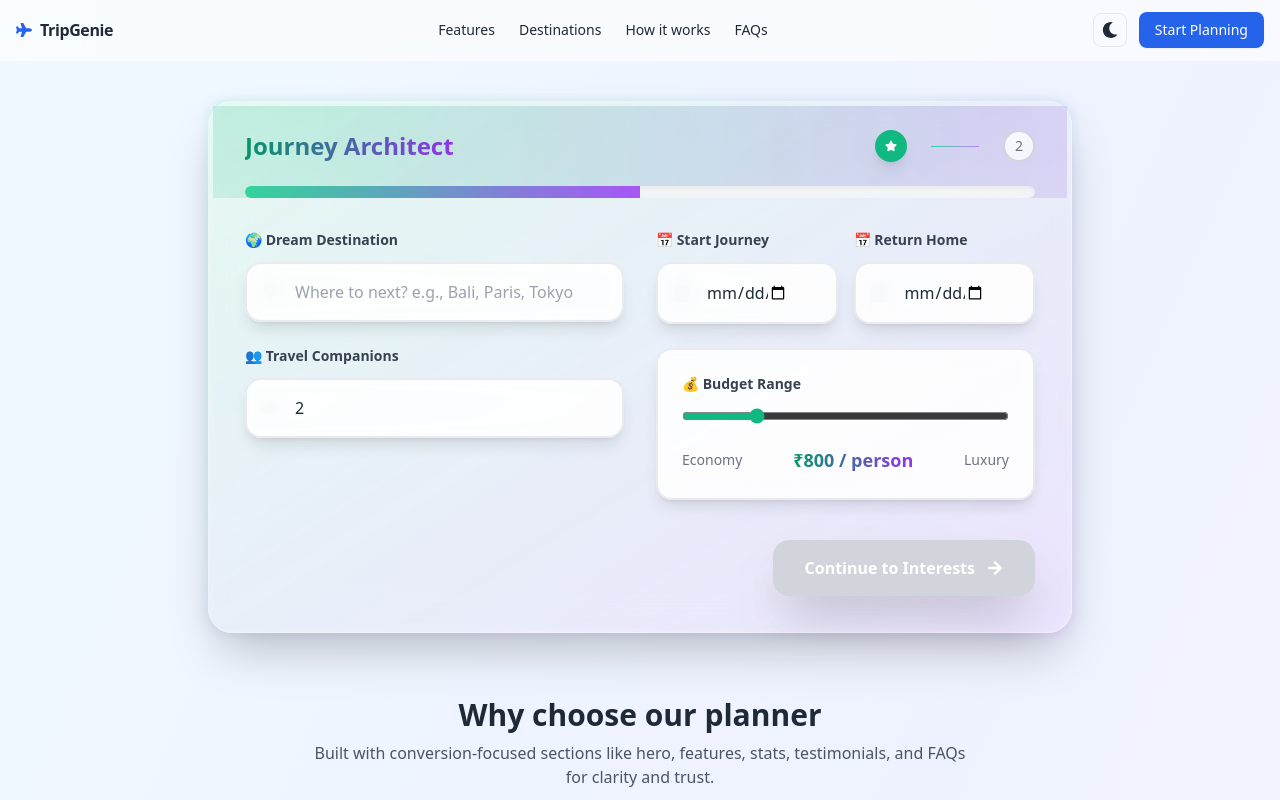
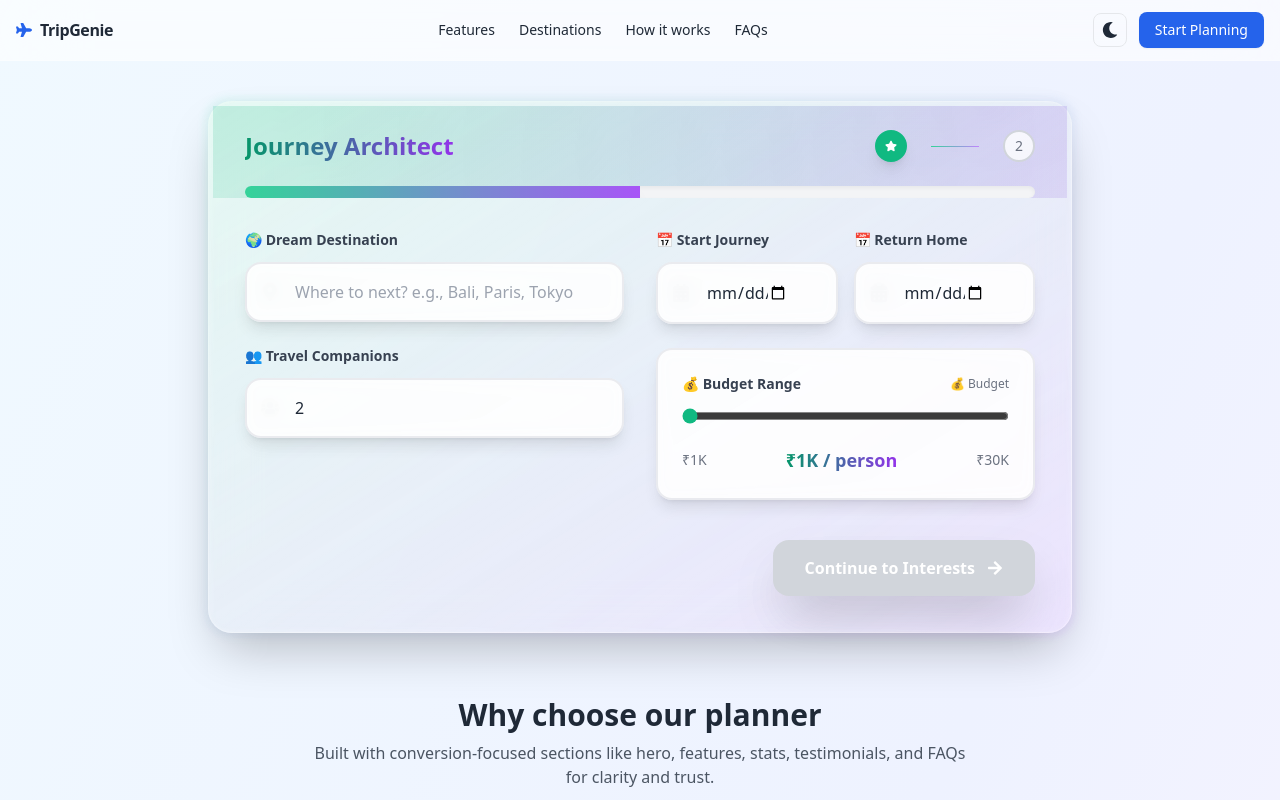
Before and after one commit to hariombangali/ai-trip-planner-frontend, a React (Vite) app: page / in a window 1280 px wide. Shown: the top 800 px of the page. Built offline with nearby package versions, Linux system fonts and the light colour scheme.

Commit message:
ready for deploy

```diff
--- a/src/components/PlannerPremium.jsx
+++ b/src/components/PlannerPremium.jsx
@@ -15,8 +15,7 @@ function StepIndicator({ n, label, active, reduceMotion }) {
   return (
     <div className="flex items-center gap-2 sm:gap-3 select-none">
       <motion.div
-        className={`w-8 h-8 rounded-full flex items-center justify-center border-2 font-medium text-sm ${
-          active ? "bg-emerald-500 border-emerald-500 text-white shadow-lg"
+        className={`w-8 h-8 rounded-full flex items-center justify-center border-2 font-medium text-sm ${active ? "bg-emerald-500 border-emerald-500 text-white shadow-lg"
           : "bg-white/80 border-gray-300 text-gray-500 dark:bg-slate-800/80 dark:border-slate-600"
           }`}
         whileHover={reduceMotion ? {} : { scale: 1.06 }}
@@ -76,8 +75,7 @@ function InterestChip({ active, children, onClick, disabled, reduceMotion }) {
       whileTap={disabled || reduceMotion ? {} : { scale: 0.95 }}
       animate={active && !reduceMotion ? { scale: 1.06, y: -2 } : { scale: 1, y: 0 }}
       transition={spring}
-      className={`px-4 py-3 sm:px-6 sm:py-3.5 rounded-2xl text-[13px] sm:text-sm font-semibold transition-all duration-300 shadow-md ${
-        active
+      className={`px-4 py-3 sm:px-6 sm:py-3.5 rounded-2xl text-[13px] sm:text-sm font-semibold transition-all duration-300 shadow-md ${active
         ? "text-white shadow-emerald-500/25 bg-gradient-to-r from-emerald-500 to-purple-600"
         : disabled
           ? "bg-gray-100 text-gray-400 cursor-not-allowed border-gray-200"
@@ -140,8 +138,7 @@ export default function PlannerPremium(props) {
           whileTap={loading || reduceMotion ? {} : { scale: 0.98 }}
         >
           <div className="absolute -inset-2 bg-gradient-to-r from-emerald-400 to-purple-500 rounded-2xl blur-lg opacity-75 group-hover:opacity-100 transition duration-300" />
-          <div className={`relative bg-gradient-to-r from-emerald-500 to-purple-600 text-white px-6 py-4 sm:px-10 sm:py-5 rounded-2xl shadow-xl sm:shadow-2xl font-semibold text-base sm:text-lg flex items-center justify-center gap-3 transition-all duration-300 ${
-            loading ? "opacity-50 cursor-not-allowed" : "hover:from-emerald-600 hover:to-purple-700"
+          <div className={`relative bg-gradient-to-r from-emerald-500 to-purple-600 text-white px-6 py-4 sm:px-10 sm:py-5 rounded-2xl shadow-xl sm:shadow-2xl font-semibold text-base sm:text-lg flex items-center justify-center gap-3 transition-all duration-300 ${loading ? "opacity-50 cursor-not-allowed" : "hover:from-emerald-600 hover:to-purple-700"
             }`}>
             <FaRocket className="text-lg sm:text-xl" />
             {loading ? "Processing..." : "Craft Your Dream Journey"}
@@ -204,11 +201,21 @@ export default function PlannerPremium(props) {
                           aria-label="Destination"
                           disabled={loading}
                         />
+
                         {suggestOpen && filteredSuggestions.length > 0 && !loading && (
                           <motion.ul
                             initial={reduceMotion ? false : { opacity: 0, y: 10, scale: 0.98 }}
                             animate={reduceMotion ? false : { opacity: 1, y: 0, scale: 1 }}
-                            className="absolute z-20 mt-2 sm:mt-3 w-full rounded-2xl overflow-auto max-h-56 sm:max-h-72 border border-gray-200 dark:border-slate-700 bg-white/95 dark:bg-slate-900/95 backdrop-blur shadow-xl sm:shadow-2xl"
+                            className="
+                              absolute left-0 right-0 mt-2 sm:mt-3
+                              z-50
+                              w-full rounded-2xl overflow-auto max-h-56 sm:max-h-72
+                              bg-white dark:bg-slate-900
+                              backdrop-blur-0
+                              ring-1 ring-black/5 shadow-2xl
+                              border border-transparent
+                              pointer-events-auto
+                            "
                             role="listbox"
                           >
                             {filteredSuggestions.map((s) => (
@@ -234,7 +241,34 @@ export default function PlannerPremium(props) {
                           type="number"
                           min={1}
                           value={travelers}
-                          onChange={(e) => setTravelers(Math.max(1, Number(e.target.value)))}
+                          onChange={(e) => {
+                            const rawValue = e.target.value;
+
+                            // Allow empty input temporarily
+                            if (rawValue === '') {
+                              setTravelers('');
+                              return;
+                            }
+
+                            const numValue = Number(rawValue);
+
+                            // Only update if it's a valid number and >= 1
+                            if (!isNaN(numValue) && numValue >= 1) {
+                              setTravelers(numValue);
+                            }
+                          }}
+                          onBlur={(e) => {
+                            // On blur, if empty or invalid, reset to 1
+                            if (e.target.value === '' || Number(e.target.value) < 1) {
+                              setTravelers(1);
+                            }
+                          }}
+                          onKeyDown={(e) => {
+                            // Prevent negative numbers
+                            if (e.key === '-' || e.key === 'e' || e.key === 'E') {
+                              e.preventDefault();
+                            }
+                          }}
                           className="w-full rounded-2xl bg-transparent outline-none px-10 sm:px-12 py-3 sm:py-4 text-[14px] sm:text-base disabled:opacity-50 disabled:cursor-not-allowed"
                           aria-label="Travelers"
                           disabled={loading}
@@ -270,14 +304,21 @@ export default function PlannerPremium(props) {
 
                       {/* Budget */}
                       <div className="rounded-2xl border-2 border-gray-200/80 dark:border-slate-700 bg-white/90 dark:bg-slate-900/90 backdrop-blur p-4 sm:p-6 shadow-md sm:shadow-lg">
-                        <label className="text-[13px] sm:text-sm font-semibold mb-2 sm:mb-3 block text-gray-700 dark:text-gray-300">
+                        <div className="flex items-center justify-between mb-2 sm:mb-3">
+                          <label className="text-[13px] sm:text-sm font-semibold text-gray-700 dark:text-gray-300">
                             💰 Budget Range
                           </label>
+                          <span className="text-xs text-gray-500">
+                            {budget <= 5000 ? '💰 Budget' :
+                              budget <= 15000 ? '⭐ Premium' :
+                                '💎 Luxury'}
+                          </span>
+                        </div>
                         <input
                           type="range"
-                          min={200}
-                          max={3000}
-                          step={50}
+                          min={1000}
+                          max={30000}
+                          step={500}
                           value={budget}
                           onChange={(e) => setBudget(Number(e.target.value))}
                           className="w-full accent-emerald-500 disabled:opacity-50"
@@ -285,16 +326,16 @@ export default function PlannerPremium(props) {
                           disabled={loading}
                         />
                         <div className="mt-3 sm:mt-4 flex items-center justify-between text-[12px] sm:text-sm">
-                          <span className="text-gray-500">Economy</span>
+                          <span className="text-gray-500">₹1K</span>
                           <motion.span
                             key={budget}
                             initial={reduceMotion ? false : { scale: 1.05, opacity: 0 }}
                             animate={reduceMotion ? false : { scale: 1, opacity: 1 }}
                             className="text-base sm:text-lg font-bold bg-gradient-to-r from-emerald-600 to-purple-600 bg-clip-text text-transparent"
                           >
-                            ₹{budget} / person
+                            ₹{(budget / 1000).toFixed(0)}K / person
                           </motion.span>
-                          <span className="text-gray-500">Luxury</span>
+                          <span className="text-gray-500">₹30K</span>
                         </div>
                       </div>
                     </div>
@@ -304,8 +345,7 @@ export default function PlannerPremium(props) {
                     <motion.button
                       onClick={() => !loading && setStep(2)}
                       disabled={!canContinueStep1 || loading}
-                      className={`w-full sm:w-auto px-6 sm:px-8 py-3 sm:py-4 rounded-2xl font-semibold shadow-lg sm:shadow-2xl flex items-center justify-center gap-3 group transition-all duration-300 text-white ${
-                        canContinueStep1 && !loading
+                      className={`w-full sm:w-auto px-6 sm:px-8 py-3 sm:py-4 rounded-2xl font-semibold shadow-lg sm:shadow-2xl flex items-center justify-center gap-3 group transition-all duration-300 text-white ${canContinueStep1 && !loading
                         ? "bg-gradient-to-r from-emerald-500 to-purple-500 hover:from-emerald-600 hover:to-purple-600"
                         : "bg-gray-300 dark:bg-slate-700 cursor-not-allowed"
                         }`}
@@ -393,8 +433,7 @@ export default function PlannerPremium(props) {
                       whileTap={loading || reduceMotion ? {} : { scale: 0.98 }}
                       onHoverStart={() => !loading && !reduceMotion && setHoverCTA(true)}
                       onHoverEnd={() => !loading && !reduceMotion && setHoverCTA(false)}
-                      className={`w-full sm:w-auto px-6 sm:px-8 py-3 sm:py-4 rounded-2xl font-bold shadow-xl sm:shadow-2xl flex items-center justify-center gap-3 group relative overflow-hidden transition-all ${
-                        loading
+                      className={`w-full sm:w-auto px-6 sm:px-8 py-3 sm:py-4 rounded-2xl font-bold shadow-xl sm:shadow-2xl flex items-center justify-center gap-3 group relative overflow-hidden transition-all ${loading
                         ? "bg-gray-400 cursor-not-allowed text-white"
                         : "bg-gradient-to-r from-emerald-500 to-purple-500 hover:from-emerald-600 hover:to-purple-600 text-white"
                         }`}
```
Lines whose indentation alone changed are shown as unchanged.
